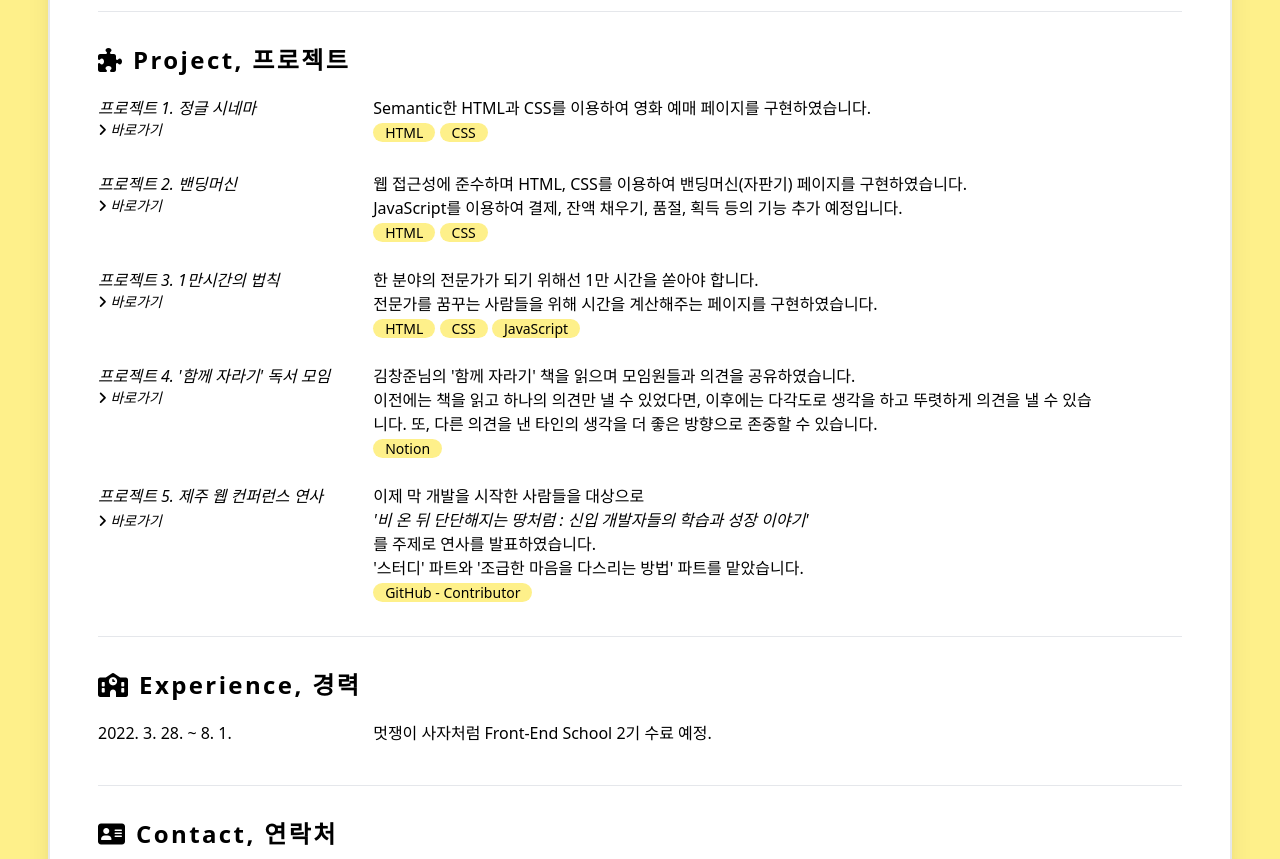
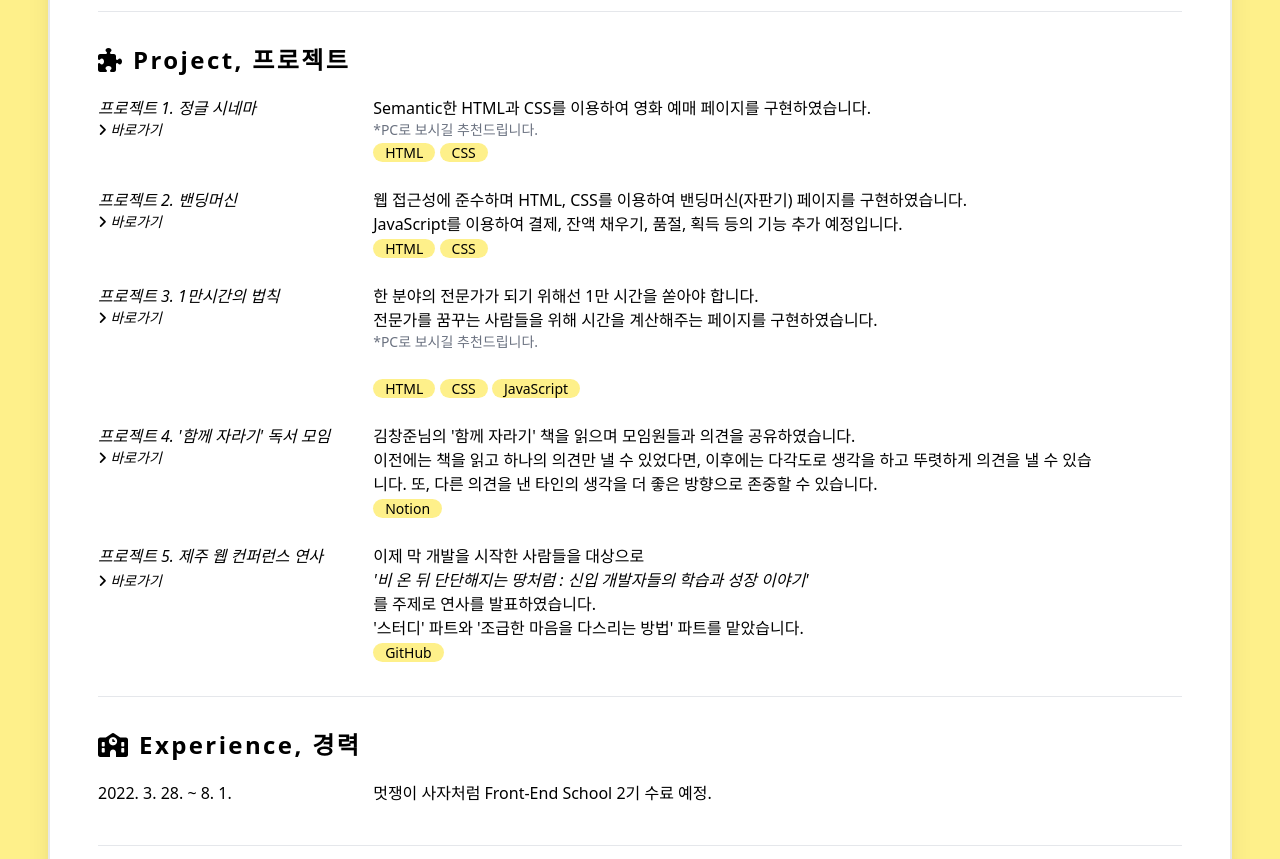
Before and after one commit to ThisisMiri/resume, a plain HTML site: page index.html in a window 1280 px wide. Shown: the part 920-1779 px from the top of the page. Drawn offline with nearby package versions, Linux system fonts and the light colour scheme.

Commit message:
Update index.html

```diff
--- a/index.html
+++ b/index.html
@@ -64,11 +64,12 @@
                 <section class="mb-6">
                     <div class="lg:inline-block lg:w-3/12 lg:align-top italic mb-2">
                         <a href="https://thisismiri.github.io/Jungle-Cinema-Layout/">프로젝트 1. 정글 시네마 <br>
-                            <div class="text-sm"><i class="fa-solid fa-angle-right"></i> 바로가기</div>
+                            <p class="text-sm"><i class="fa-solid fa-angle-right"></i> 바로가기</p>
                         </a>
                     </div>
                     <div class="lg:inline-block lg:w-8/12 w-full">
                         Semantic한 HTML과 CSS를 이용하여 영화 예매 페이지를 구현하였습니다.<br>
+                        <p class="text-sm text-gray-500"> *PC로 보시길 추천드립니다.</p>
                         <span class="rounded-xl bg-yellow-200 px-3 text-sm">HTML</span>
                         <span class="rounded-xl bg-yellow-200 px-3 text-sm">CSS</span>
                     </div>
@@ -77,7 +78,7 @@
                 <section class="mb-6">
                     <div class="lg:inline-block lg:w-3/12 lg:align-top italic mb-2">
                         <a href="https://thisismiri.github.io/VMbyME/madeit.html">프로젝트 2. 밴딩머신<br>
-                            <div class="text-sm"><i class="fa-solid fa-angle-right"></i> 바로가기</div>
+                            <p class="text-sm"><i class="fa-solid fa-angle-right"></i> 바로가기</p>
                         </a>
                     </div>
                     <div class="lg:inline-block lg:w-8/12 w-full">
@@ -91,11 +92,12 @@
                 <section class="mb-6">
                     <div class="lg:inline-block lg:w-3/12 lg:align-top italic mb-2"><a
                             href="https://thisismiri.github.io/10000hour/10000hours.html"> 프로젝트 3. 1만시간의 법칙 <br>
-                            <div class="text-sm"><i class="fa-solid fa-angle-right"></i> 바로가기</div>
+                            <p class="text-sm"><i class="fa-solid fa-angle-right"></i> 바로가기</p>
                     </div></a>
                     <div class="lg:inline-block lg:w-8/12 w-full">
                         한 분야의 전문가가 되기 위해선 1만 시간을 쏟아야 합니다. <br>
                         전문가를 꿈꾸는 사람들을 위해 시간을 계산해주는 페이지를 구현하였습니다.<br>
+                        <p class="text-sm text-gray-500"> *PC로 보시길 추천드립니다.</p> <br>
                         <span class="rounded-xl bg-yellow-200 px-3 text-sm">HTML</span>
                         <span class="rounded-xl bg-yellow-200 px-3 text-sm">CSS</span>
                         <span class="rounded-xl bg-yellow-200 px-3 text-sm">JavaScript</span>
@@ -105,7 +107,7 @@
                     <div class="lg:inline-block lg:w-3/12 lg:align-top italic mb-2"> <a
                             href="https://goldenrod-soprano-c19.notion.site/226b0cad9f044104a3fcc7fd7e18df6a"> 프로젝트 4.
                             '함께 자라기' 독서 모임<br>
-                            <div class="text-sm"><i class="fa-solid fa-angle-right"></i> 바로가기</div>
+                            <p class="text-sm"><i class="fa-solid fa-angle-right"></i> 바로가기</p>
                         </a></div>
                     <div class="lg:inline-block lg:w-8/12 w-full">
                         김창준님의 '함께 자라기' 책을 읽으며 모임원들과 의견을 공유하였습니다. <br>
@@ -125,7 +127,7 @@
                         이제 막 개발을 시작한 사람들을 대상으로<div class="italic">'비 온 뒤 단단해지는 땅처럼 : 신입 개발자들의 학습과 성장 이야기'</div>를 주제로 연사를
                         발표하였습니다. <br>
                         '스터디' 파트와 '조급한 마음을 다스리는 방법' 파트를 맡았습니다.<br>
-                        <span class="rounded-xl bg-yellow-200 px-3 text-sm">GitHub - Contributor</span>
+                        <span class="rounded-xl bg-yellow-200 px-3 text-sm">GitHub</span>
                     </div>
                 </section>
 
@@ -168,13 +170,7 @@
     </div>
     </main>
 
-    <!--
-        공통 : 푸터삽입. / 소개, 프로젝트 (연사과정) 수정
-        PC환경 :
 
-flex items-center my-3
-        모바일환경 : 모바일환경대응 (컬러적용)
-    -->
     <footer>
         <div class="text-center mb-6 text-gray-400">
             <p> Copyright ⓒ 2022 Miri Kim All rights reserved. </p>
```
